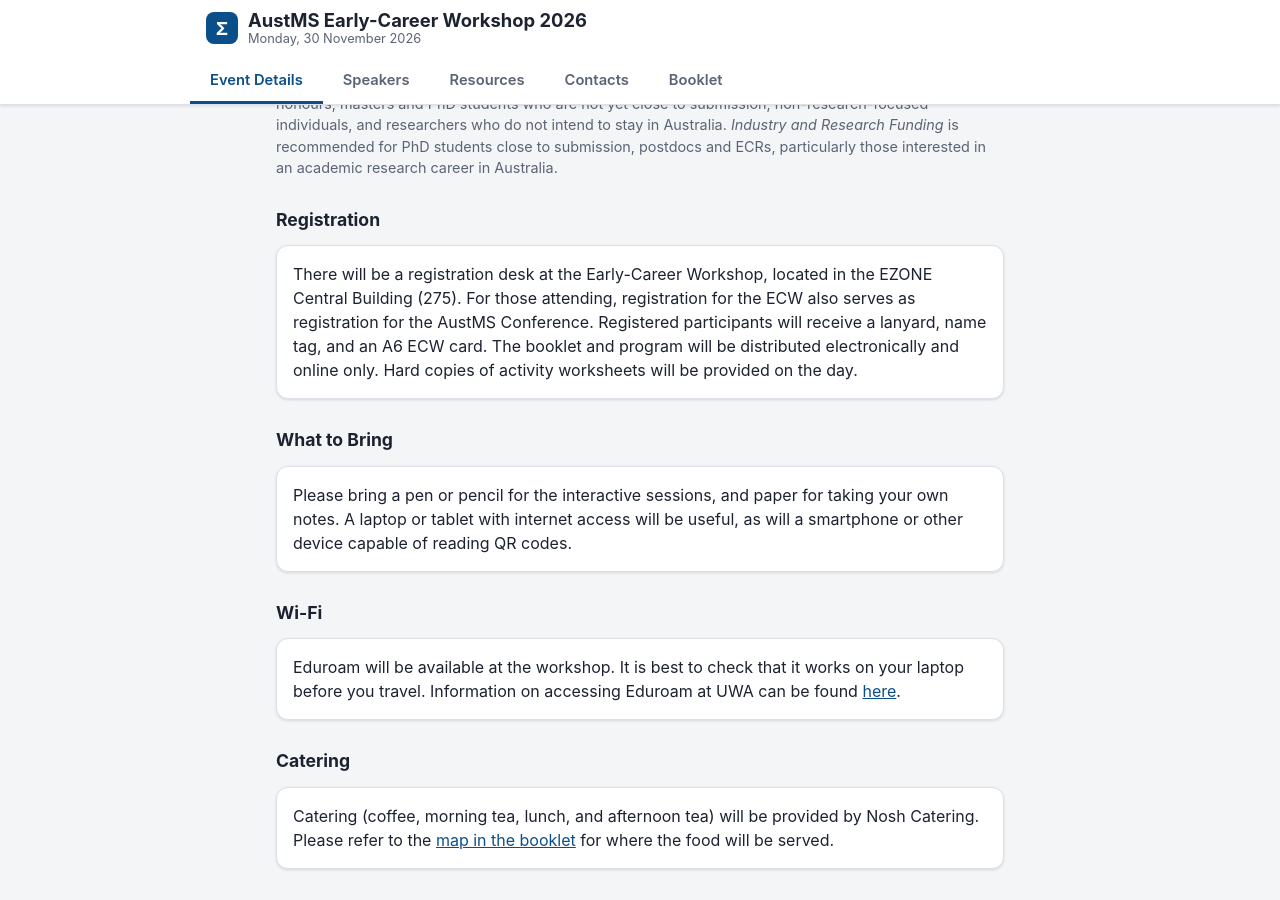
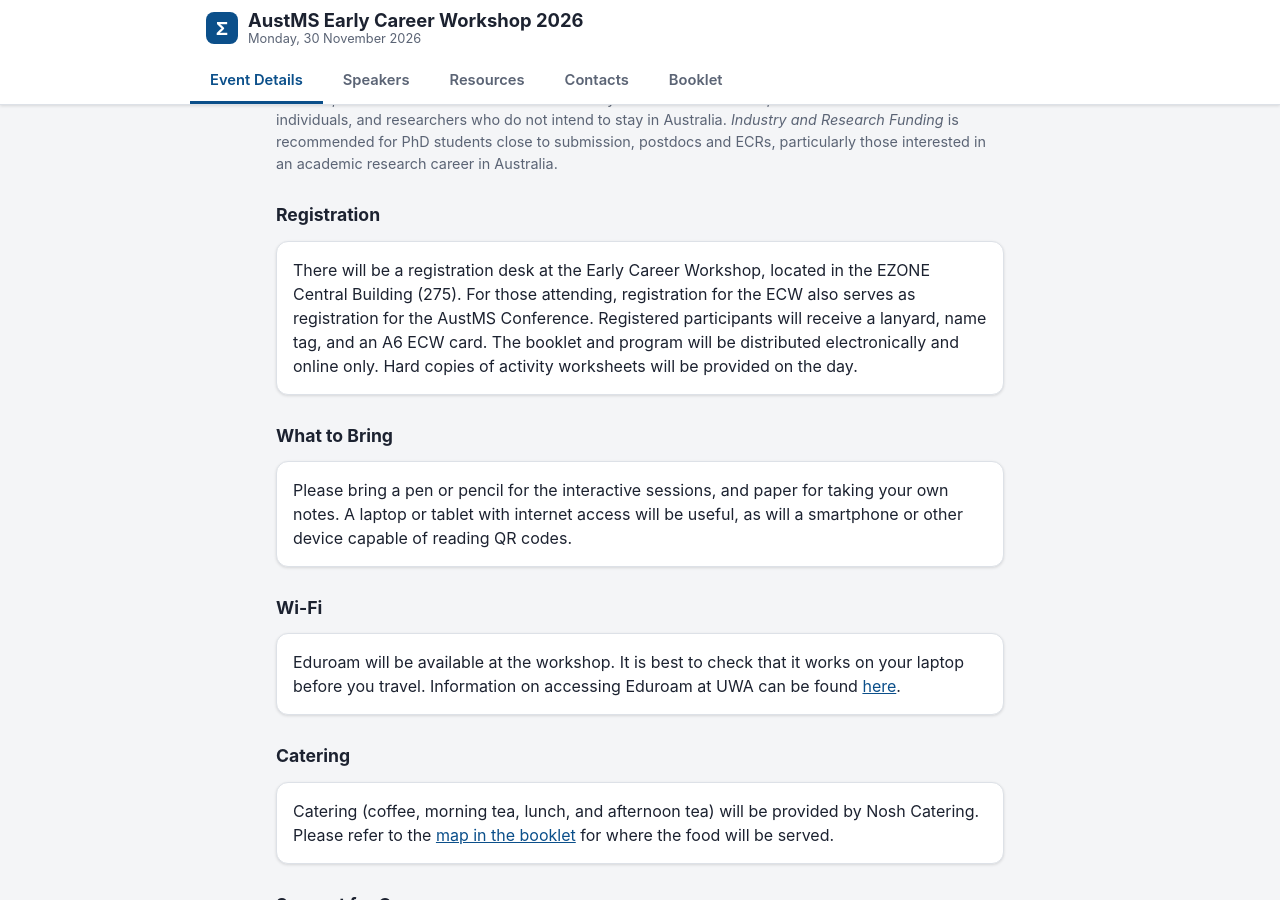
Before and after one commit to eugenetkj98/AustMS_Site, a Jekyll site: the page built from event.md, in a window 1280 px wide and 900 px high, scrolled down 1535 px. Built offline with Jekyll 4.4.1, drawn with Linux system fonts in a browser that asks for light colours.

Commit message:
Update website

```diff
--- a/_config.yml
+++ b/_config.yml
@@ -3,10 +3,10 @@
 # automatically after each push (takes about a minute).
 # ------------------------------------------------------------------
 
-title: AustMS Early-Career Workshop 2026
+title: AustMS Early Career Workshop 2026
 tagline: Monday, 30 November 2026
 description: >-
-  AustMS Early-Career Workshop 2026, Monday 30 November 2026.
+  AustMS Early Career Workshop 2026, Monday 30 November 2026.
   Program booklet, event details, resources and contacts.
 
 # The booklet shown on the home page. To publish a new version, replace
--- a/_data/resources.yml
+++ b/_data/resources.yml
@@ -71,3 +71,5 @@ links:
       url: https://austms.org.au/
     - name: AustMS 2026 Conference
       url: "https://austms2026.org.au/"
+    - name: AustMS Code of Conduct
+      url: "https://austms.org.au/wp-content/uploads/2025/01/AustMS-Code-of-Conduct.pdf"
--- a/event.md
+++ b/event.md
@@ -29,6 +29,7 @@ details:
 </div>
 
 The program may change on the day and differ from physical printed booklets. The digital [booklet]({{ '/booklet.html' | relative_url }}) is the latest version.
+{: .note}
 
 The communication workshops run in parallel. *How to Give a Bad Presentation* is recommended for honours, masters and PhD students who are not yet close to submission, non-research-focused individuals, and researchers who do not intend to stay in Australia. *Industry and Research Funding* is recommended for PhD students close to submission, postdocs and ECRs, particularly those interested in an academic research career in Australia.
 {: .note}
@@ -36,7 +37,7 @@ The communication workshops run in parallel. *How to Give a Bad Presentation* is
 ### Registration
 
 <div class="card" markdown="1">
-There will be a registration desk at the Early-Career Workshop, located in the EZONE Central Building (275). For those attending, registration for the ECW also serves as registration for the AustMS Conference. Registered participants will receive a lanyard, name tag, and an A6 ECW card. The booklet and program will be distributed electronically and online only. Hard copies of activity worksheets will be provided on the day.
+There will be a registration desk at the Early Career Workshop, located in the EZONE Central Building (275). For those attending, registration for the ECW also serves as registration for the AustMS Conference. Registered participants will receive a lanyard, name tag, and an A6 ECW card. The booklet and program will be distributed electronically and online only. Hard copies of activity worksheets will be provided on the day.
 </div>
 
 ### What to Bring
```
Also changed, not shown: README.md (+1 -1 lines), assets/handout.svg.
